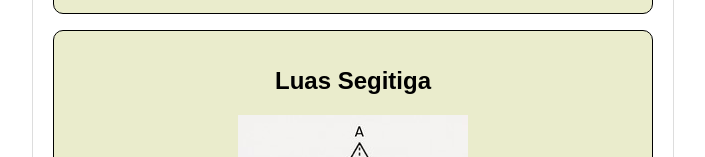
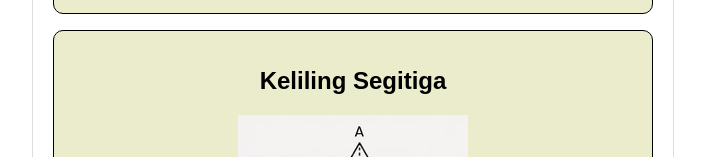
Before and after one commit to revou-fundamental-course/25-dec-23-ArielioBayu, a plain HTML site: page index.html in a window 1280 px wide. Shown: the part 972-1129 px from the top of the page, without its empty margins (287-992 px from the left). Drawn offline with nearby package versions, Linux system fonts and the light colour scheme.

Commit message:
perbaikan title pada section keliling segitiga

```diff
--- a/index.html
+++ b/index.html
@@ -54,7 +54,7 @@
         </section>
 
         <section id="hitungKelilingSegitiga" class="hitungKelilingSegitiga">
-            <h2>Luas Segitiga</h2>
+            <h2>Keliling Segitiga</h2>
             <div class="penjelasanKelilingSegitiga">
                 <img src="./assets/Luas Segitiga.jpg" alt="Gambar Segitiga">
                 <p>Rumus untuk menghitung Keliling Segitiga adalah Sebagai Berikut : </p>
```
